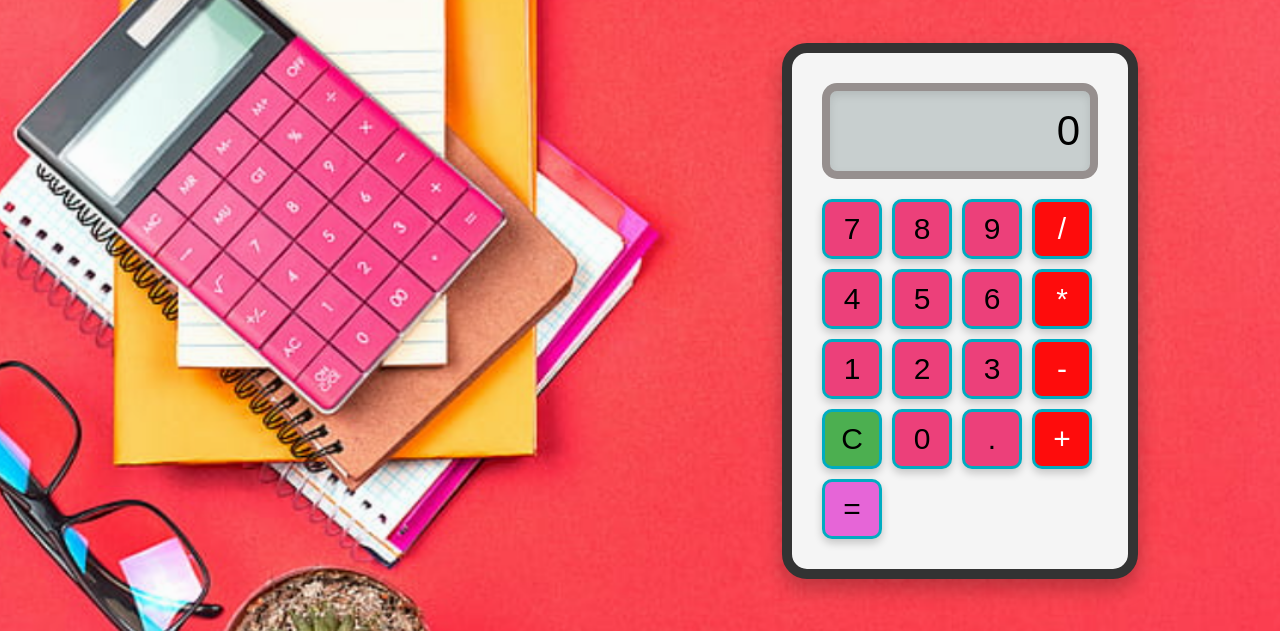
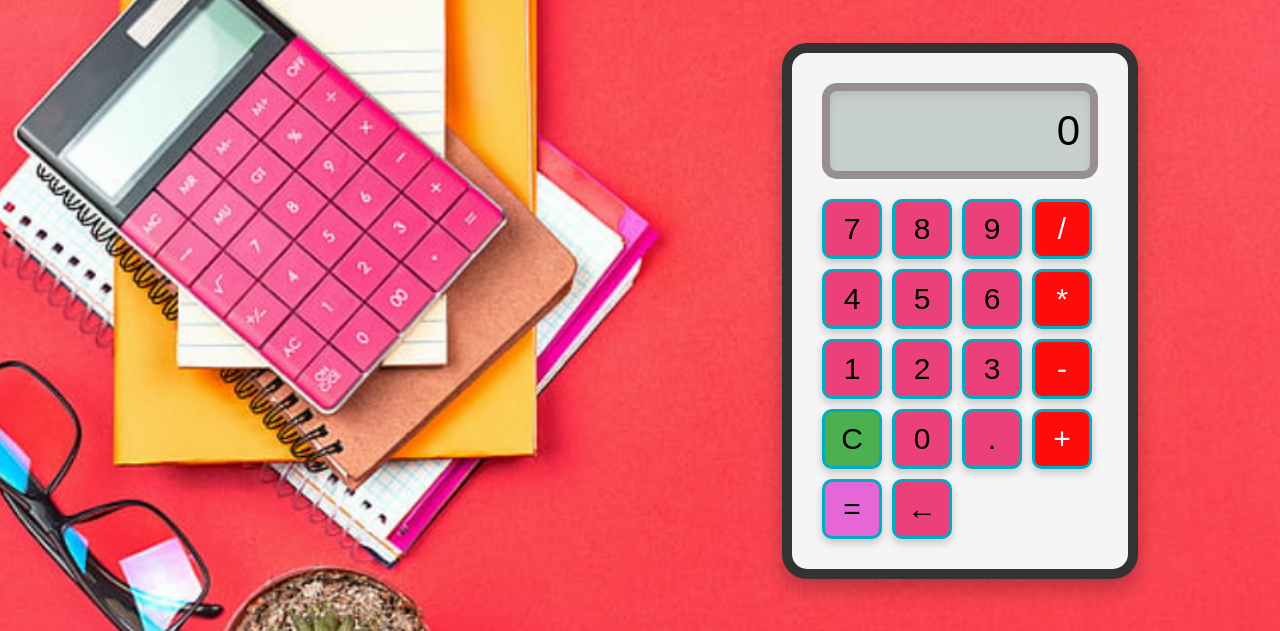
Before and after one commit to Madhu-Mitha-L/CALCULATOR, a plain HTML site: page index.html in a window 1280 px wide. Shown: the part 169-800 px from the top of the page. Drawn offline with Linux system fonts and the light colour scheme.

Commit message:
Update index.html

```diff
--- a/index.html
+++ b/index.html
@@ -7,7 +7,6 @@
     <link rel="stylesheet" href="styles.css">
 </head>
 <body>
-
     <div class="title">CALCULATOR</div>
     <div class="calculator">
         <div class="display" id="display">0</div>
@@ -29,6 +28,8 @@
             <button class="btn">.</button>
             <button class="btn operator">+</button>
             <button class="btn" id="equals">=</button>
+            <button class="btn" id="backspace">←</button>
+
         </div>
     </div>
     <script src="script.js"></script>
```
